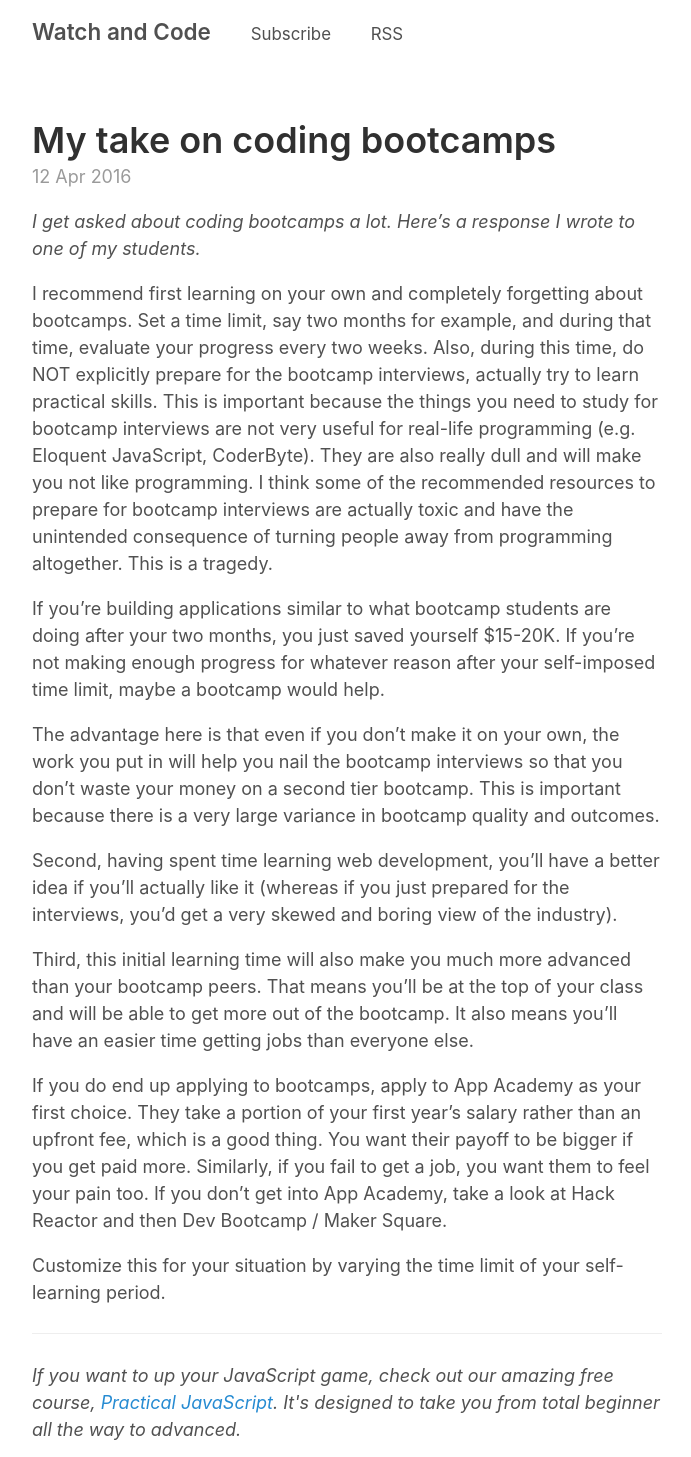
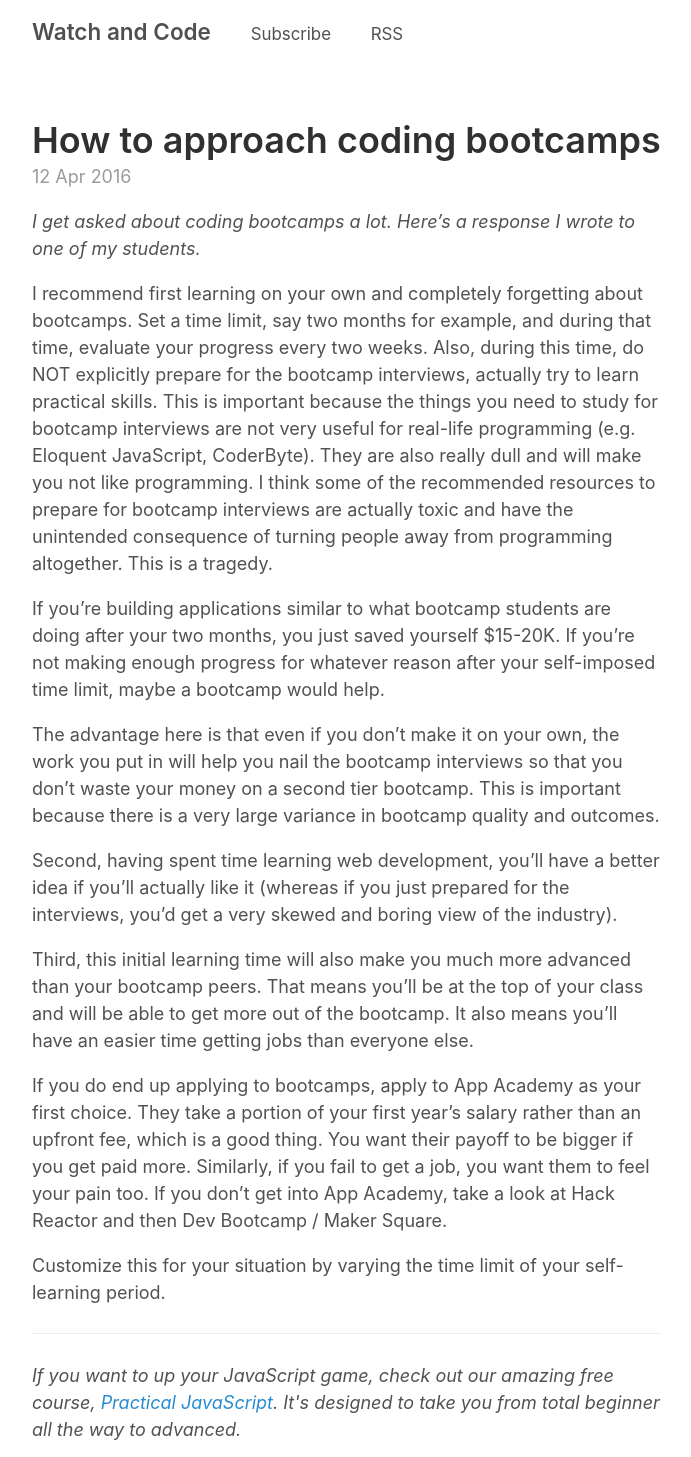
Before and after one commit to hoojaoh/blog.watchandcode.com, a Jekyll site: the page built from _posts/2016-04-12-how-to-approach-coding-bootcamps.md, in a window 1280 px wide, cut to the strip 0-1457 px from the top of the page. Shown: the whole strip, without its empty margins (293-984 px from the left). Built offline with Jekyll 4.4.1, drawn with Linux system fonts in a browser that asks for light colours; comment, search, counter and statistics services are not loaded.

Commit message:
title change

```diff
--- a/_posts/2016-04-12-my-take-on-coding-bootcamps.md
+++ b/_posts/2016-04-12-how-to-approach-coding-bootcamps.md
@@ -1,6 +1,6 @@
 ---
 layout: post
-title: My take on coding bootcamps
+title: How to approach coding bootcamps
 date: 2016-04-12
 ---
 
```
